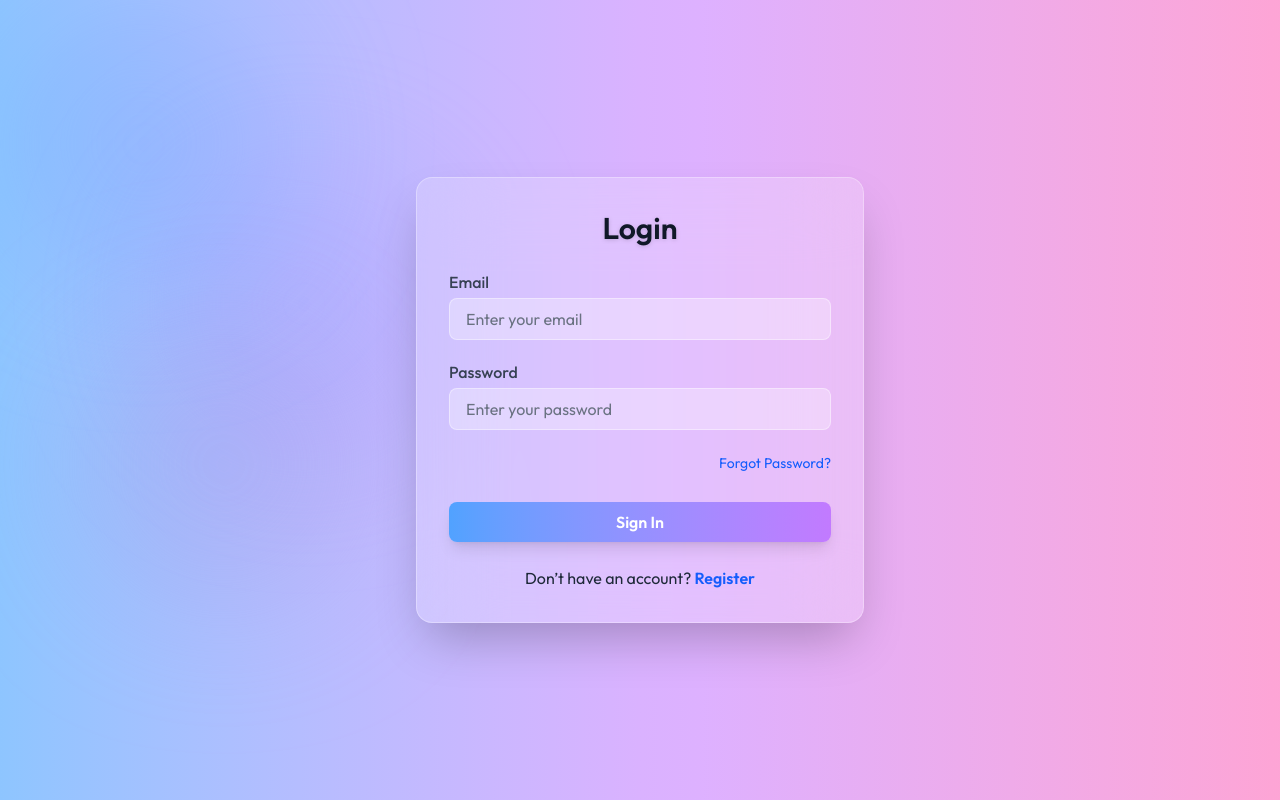
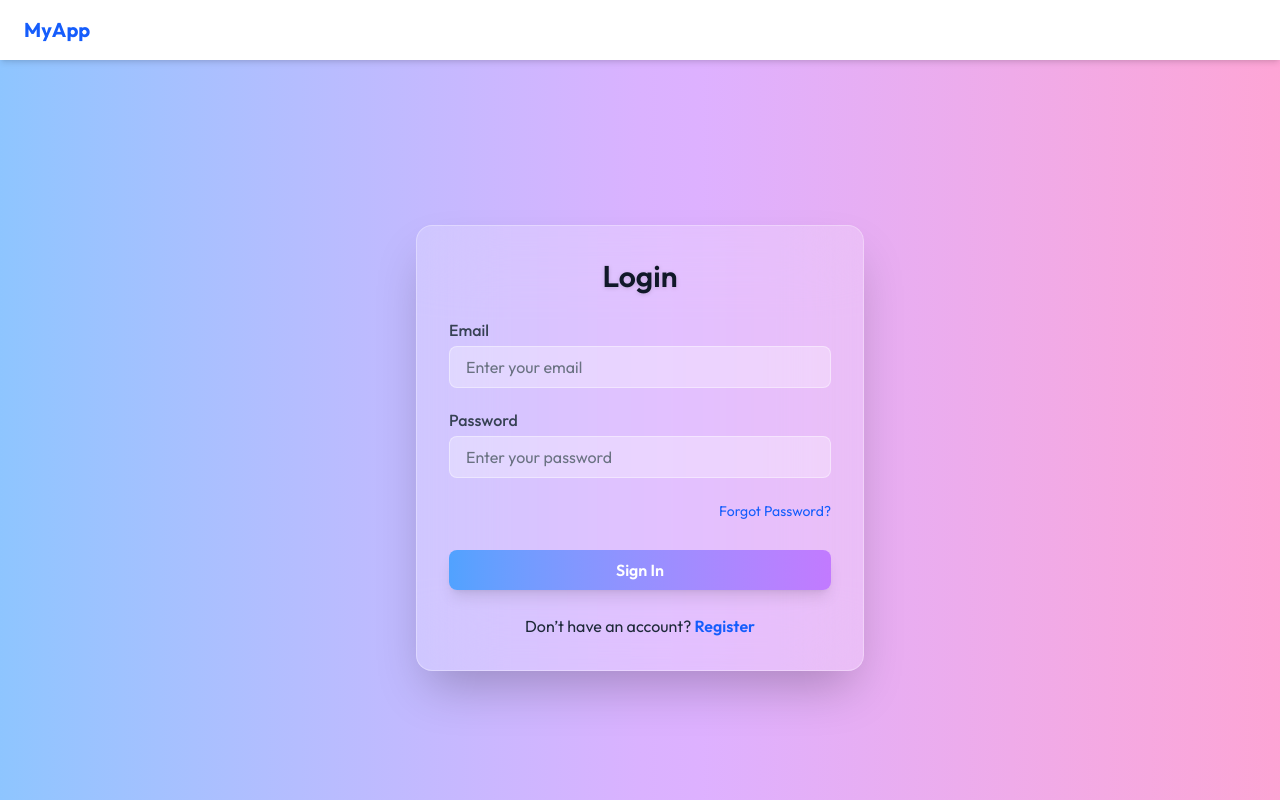
Before and after one commit to arunpanigrahi93/mern-auth, a React (Vite) app in the folder client/: page /login in a window 1280 px wide. Built offline with nearby package versions, Linux system fonts and the light colour scheme.

Commit message:
updated navbar home and loginpage

```diff
--- a/client/src/App.jsx
+++ b/client/src/App.jsx
@@ -4,10 +4,12 @@ import Home from "./pages/Home";
 import Login from "./pages/Login";
 import EmailVerify from "./pages/EmailVerify";
 import ResetPassword from "./pages/ResetPassword";
+import Navbar from "./components/Navbar";
 
 const App = () => {
   return (
     <div>
+      <Navbar />
       <Routes>
         <Route path="/" element={<Home />} />
         <Route path="/login" element={<Login />} />
--- a/client/src/components/Navbar.jsx
+++ b/client/src/components/Navbar.jsx
@@ -1,19 +1,25 @@
 import React from "react";
-import { assets } from "../assets/assets";
-import { useNavigate } from "react-router-dom";
+import { Link, useLocation } from "react-router-dom";
 
 const Navbar = () => {
-  const navigate = useNavigate();
+  const location = useLocation();
+
   return (
-    <div className="w-full flex justify-between items-center p-4 sm:p-6 sm:px-24 absolute top-0">
-      <img src={assets.logo} alt="logo" className="w-28 sm:w-32" />
-      <button
-        onClick={() => navigate("/login")}
-        className="flex items-center gap-2 border border-gray-500 rounded-full px-6 py-2 text-gray-800 hover:bg-gray-100 transition-all cursor-pointer"
-      >
-        Login <img src={assets.arrow_icon} alt="" />
-      </button>
-    </div>
+    <nav className="bg-white shadow-md fixed top-0 left-0 w-full z-50">
+      <div className="max-w-7xl mx-auto px-6 py-4 flex justify-between items-center">
+        <Link to="/" className="text-gray-700 hover:text-blue-600">
+          <h1 className="text-xl font-bold text-blue-600">MyApp</h1>
+        </Link>
+        <div className="space-x-6">
+          {/* Show Login button only if NOT already on /login */}
+          {location.pathname !== "/login" && (
+            <Link to="/login" className="text-gray-700 hover:text-blue-600">
+              Login
+            </Link>
+          )}
+        </div>
+      </div>
+    </nav>
   );
 };
 
--- a/client/src/pages/Home.jsx
+++ b/client/src/pages/Home.jsx
@@ -5,7 +5,7 @@ import Header from "../components/Header";
 const Home = () => {
   return (
     <div className="flex flex-col items-center justify-center min-h-screen bg-[url('/bg_img.png')] bg-cover bg-center">
-      <Navbar />
+      {/* <Navbar /> */}
       <Header />
     </div>
   );
--- a/client/src/pages/Login.jsx
+++ b/client/src/pages/Login.jsx
@@ -7,16 +7,9 @@ const Login = () => {
   const [isSignUp, setIsSignUp] = useState(false);
 
   return (
-    <div className="relative flex items-center justify-center min-h-screen overflow-hidden bg-gradient-to-r from-blue-300 via-purple-300 to-pink-300 animate-gradient-x">
-      {/* Soft floating blobs for glassy background */}
-      <div className="absolute top-0 left-0 w-full h-full overflow-hidden">
-        <div className="absolute w-72 h-72 bg-blue-200 rounded-full mix-blend-multiply filter blur-3xl opacity-30 animate-blob"></div>
-        <div className="absolute top-40 left-40 w-72 h-72 bg-purple-200 rounded-full mix-blend-multiply filter blur-3xl opacity-30 animate-blob animation-delay-2000"></div>
-        <div className="absolute top-80 left-20 w-72 h-72 bg-pink-200 rounded-full mix-blend-multiply filter blur-3xl opacity-30 animate-blob animation-delay-4000"></div>
-      </div>
-
+    <div className="flex items-center justify-center min-h-screen bg-gradient-to-r from-blue-300 via-purple-300 to-pink-300 animate-gradient-x">
       {/* Glassmorphism Box */}
-      <div className="relative w-full max-w-md p-8 bg-white/20 backdrop-blur-2xl border border-white/30 rounded-2xl shadow-2xl animate-fade-in">
+      <div className="relative w-full max-w-md p-8 bg-white/20 backdrop-blur-2xl border border-white/30 rounded-2xl shadow-2xl animate-fade-in mt-24">
         <h2 className="text-3xl font-semibold text-center text-gray-900 drop-shadow-sm mb-6">
           {isSignUp ? "Create Account" : "Login"}
         </h2>
```
